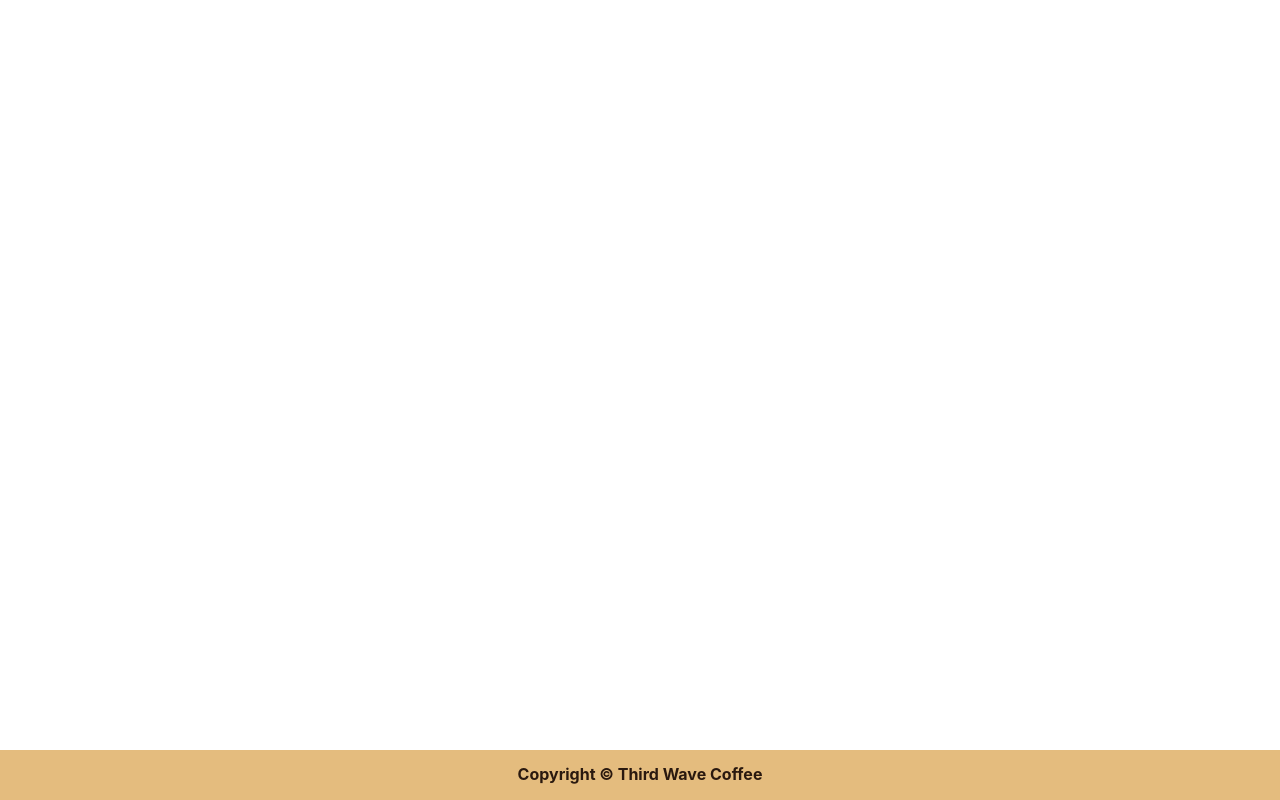
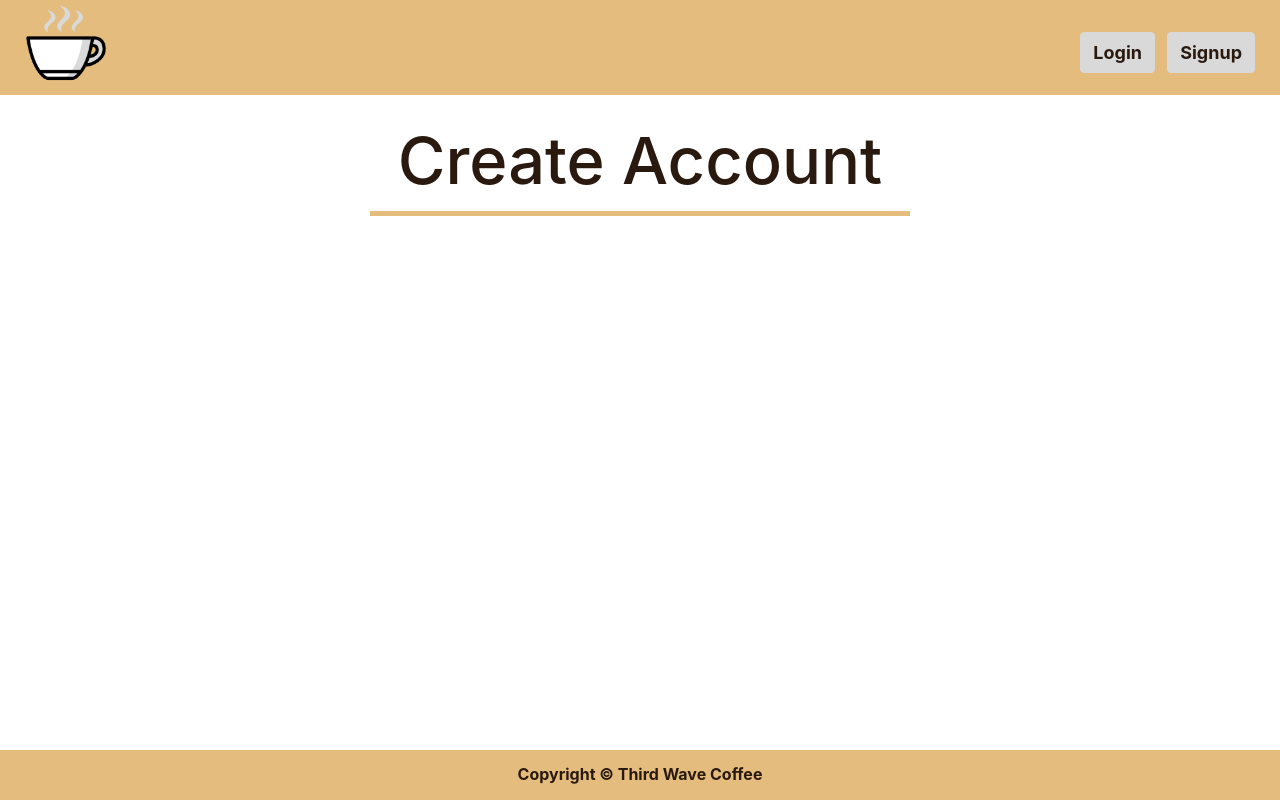
Before and after one commit to Eshi44/Third-Wave-Coffe, a React (Create React App) app in the folder client/: page /signup in a window 1280 px wide. Built offline with nearby package versions, Linux system fonts and the light colour scheme.

Commit message:
created and added route for signup page

```diff
--- a/client/src/App.js
+++ b/client/src/App.js
@@ -3,6 +3,7 @@ import { BrowserRouter as Router, Switch, Route } from "react-router-dom";
 import Footer from "./components/Shared/Footer";
 import Main from "./containers/Main";
 import SignIn from "./containers/SignIn";
+import SignUp from "./containers/SignUp";
 // import logo from './logo.svg';
 // import './App.css';
 // import axios from "axios";
@@ -18,6 +19,9 @@ function App() {
           <Route exact path="/signin">
 						<SignIn />
 					</Route>
+          <Route exact path="/signup">
+						<SignUp />
+					</Route>
 				</Switch>
 				<Footer />
 			</Router>
--- a/client/src/components/Shared/NavBar.jsx
+++ b/client/src/components/Shared/NavBar.jsx
@@ -10,10 +10,16 @@ const NavBar = () => {
 					<img className="img-responsive" src={Logo} alt="Coffee Cup Logo" />
 				</a>
 			</div>
-        <a href="/signin" >
-        <button type="button" id="login-btn" className="btn btn-primary">Login</button>
+			<a href="/signin">
+				<button type="button" id="login-btn" className="btn btn-primary">
+					Login
+				</button>
 			</a>
-        <button type="button" id="signup-btn" className="btn btn-primary">Signup</button>
+			<a href="/signup">
+				<button type="button" id="signup-btn" className="btn btn-primary">
+					Signup
+				</button>
+			</a>
 		</nav>
 	);
 };
--- a/client/src/containers/SignIn.jsx
+++ b/client/src/containers/SignIn.jsx
@@ -1,15 +1,22 @@
 import React, { Component } from "react";
 import NavBar from "../components/Shared/NavBar";
-import "./SignIn.css";
 
-class Main extends Component {
+class SignIn extends Component {
 	render() {
 		return (
 			<>
 				<NavBar />
-                <h1>hi</h1>
+				<div className="container">
+					<div className="row">
+						<div className="col-3"></div>
+						<div className="col-6">
+							<h1>Sign-In</h1>
+						</div>
+						<div className="col-3"></div>
+					</div>
+				</div>
 			</>
 		);
 	}
 }
-export default Main;
+export default SignIn;
--- a/client/src/containers/SignUp.jsx
+++ b/client/src/containers/SignUp.jsx
@@ -0,0 +1,22 @@
+import React, { Component } from "react";
+import NavBar from "../components/Shared/NavBar";
+
+class SignUp extends Component {
+	render() {
+		return (
+			<>
+				<NavBar />
+				<div className="container">
+					<div className="row">
+						<div className="col-3"></div>
+						<div className="col-6">
+							<h1>Create Account</h1>
+						</div>
+						<div className="col-3"></div>
+					</div>
+				</div>
+			</>
+		);
+	}
+}
+export default SignUp;
```
Lines whose indentation alone changed are shown as unchanged.
